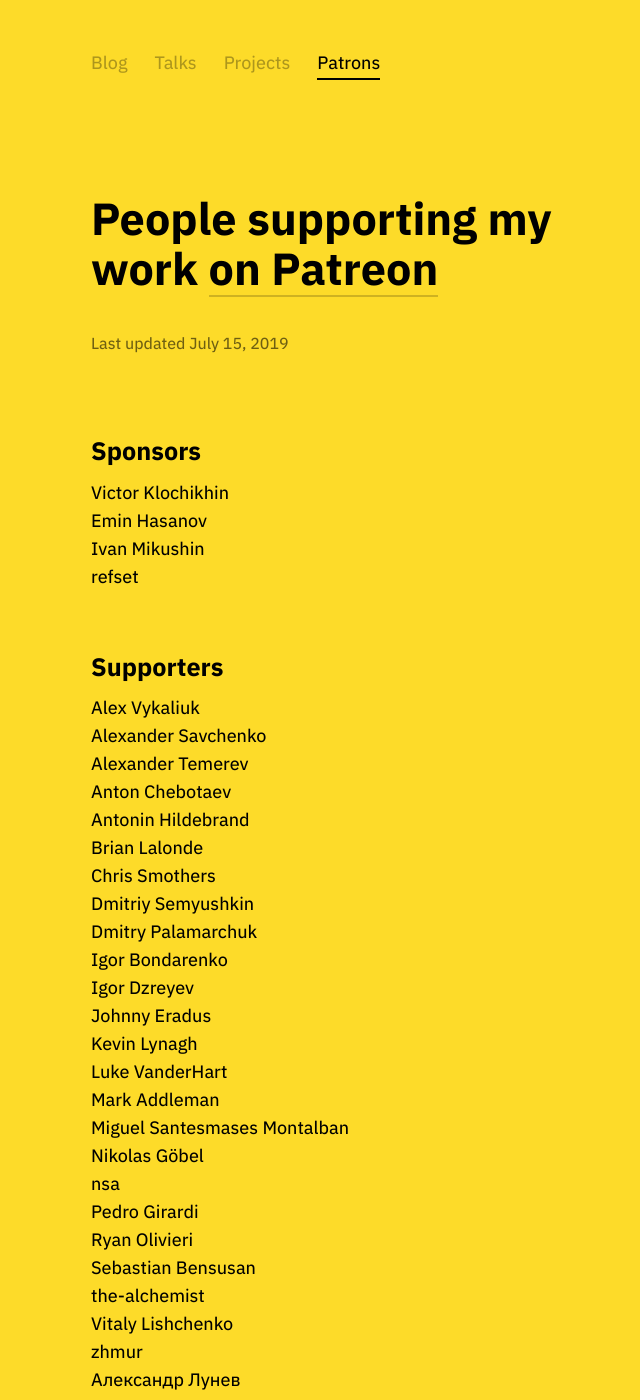
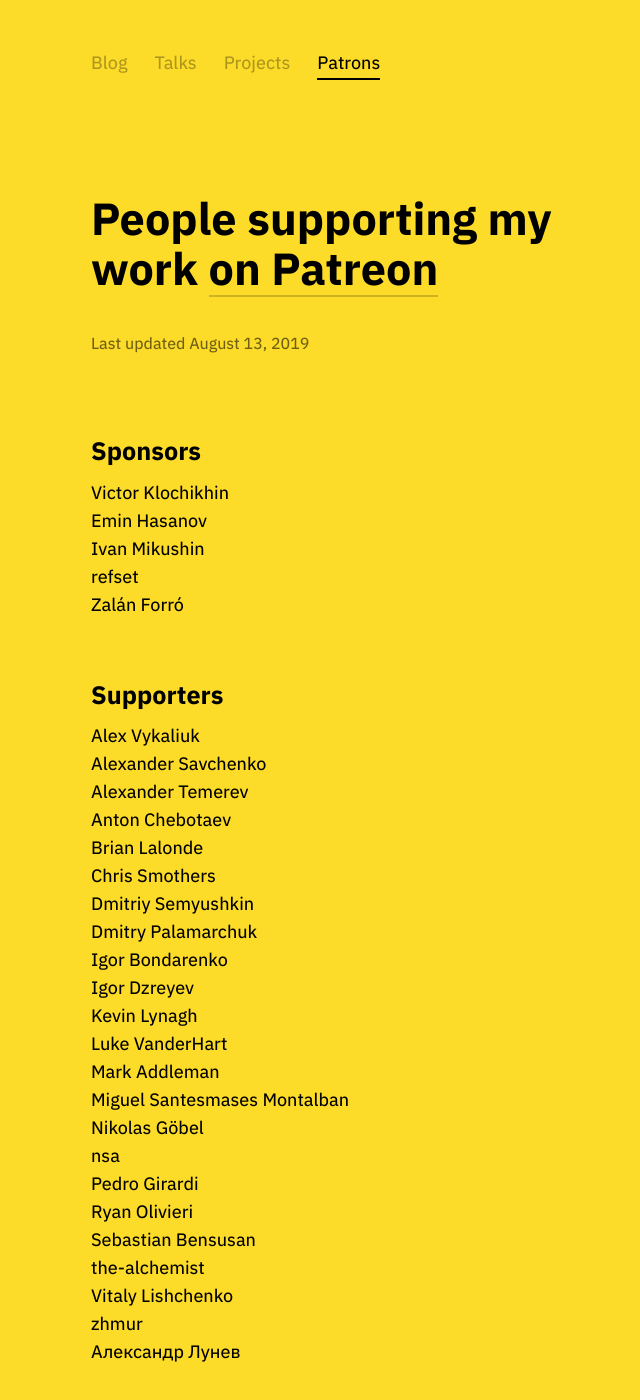
Before and after one commit to tonsky/tonsky.github.io, a Jekyll site: the page built from patrons/index.html, in a window 1280 px wide and 1400 px high. Shown: the whole window, without its empty margins (278-918 px from the left). Built offline with Jekyll 4.4.1, drawn with Linux system fonts in a browser that asks for light colours; some of the changed text lies outside the part shown.

Commit message:
August patrons

```diff
--- a/patrons/index.html
+++ b/patrons/index.html
@@ -17,27 +17,26 @@
 <div class="post">
 
 <h1 class="title">People supporting my work <a href="https://patreon.com/tonsky" target="_blank">on Patreon</a></h1>
-<div class="footer">Last updated July 15, 2019</div>
+<div class="footer">Last updated August 13, 2019</div>
 
 <h2>Sponsors</h2>
 <li>Victor Klochikhin</li>
 <li>Emin Hasanov</li>
 <li>Ivan Mikushin</li>
 <li>refset</li>
+<li>Zalán Forró</li>
 
 <h2>Supporters</h2>
 <li>Alex Vykaliuk</li>
 <li>Alexander Savchenko</li>
 <li>Alexander Temerev</li>
 <li>Anton Chebotaev</li>
-<li>Antonin Hildebrand</li>
 <li>Brian Lalonde</li>
 <li>Chris Smothers</li>
 <li>Dmitriy Semyushkin</li>
 <li>Dmitry Palamarchuk</li>
 <li>Igor Bondarenko</li>
 <li>Igor Dzreyev</li>
-<li>Johnny Eradus</li>
 <li>Kevin Lynagh</li>
 <li>Luke VanderHart</li>
 <li>Mark Addleman</li>
```
Also changed, not shown: other parts of patrons/index.html (+0 -2 lines).
